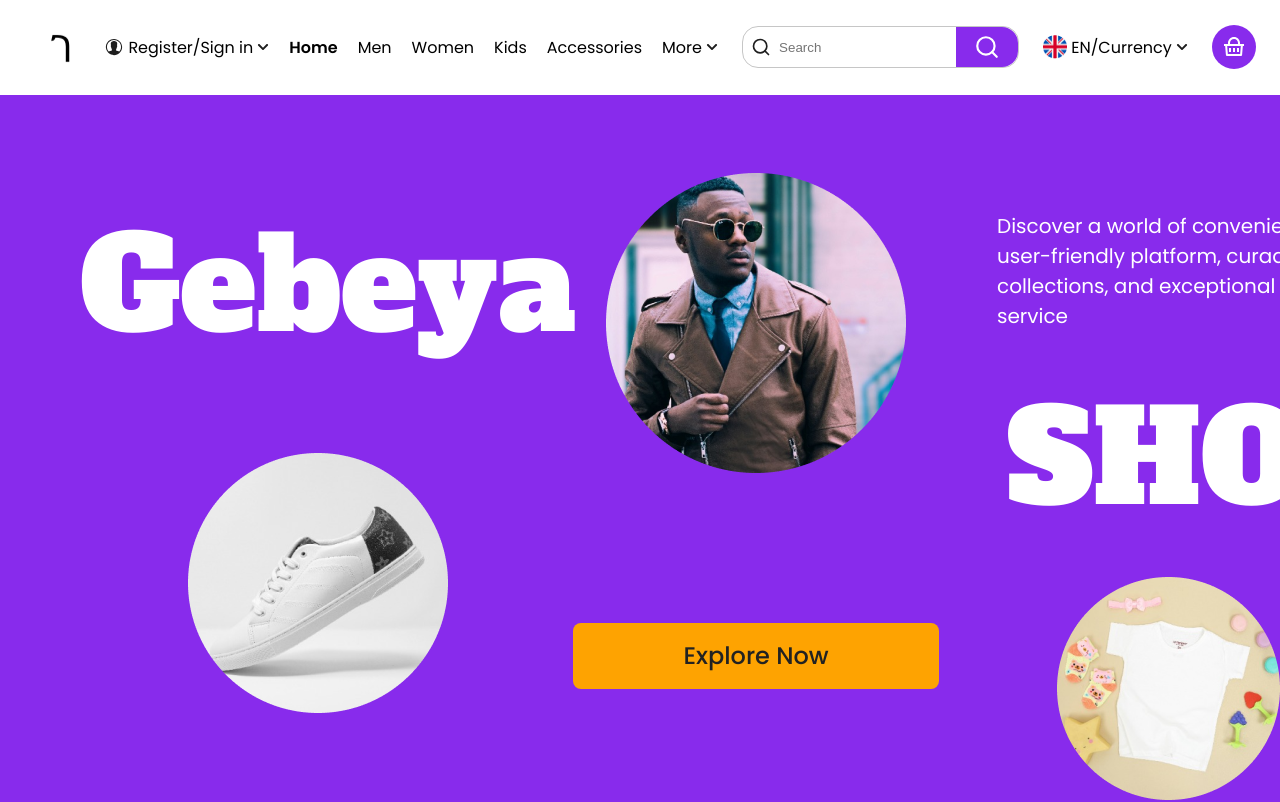
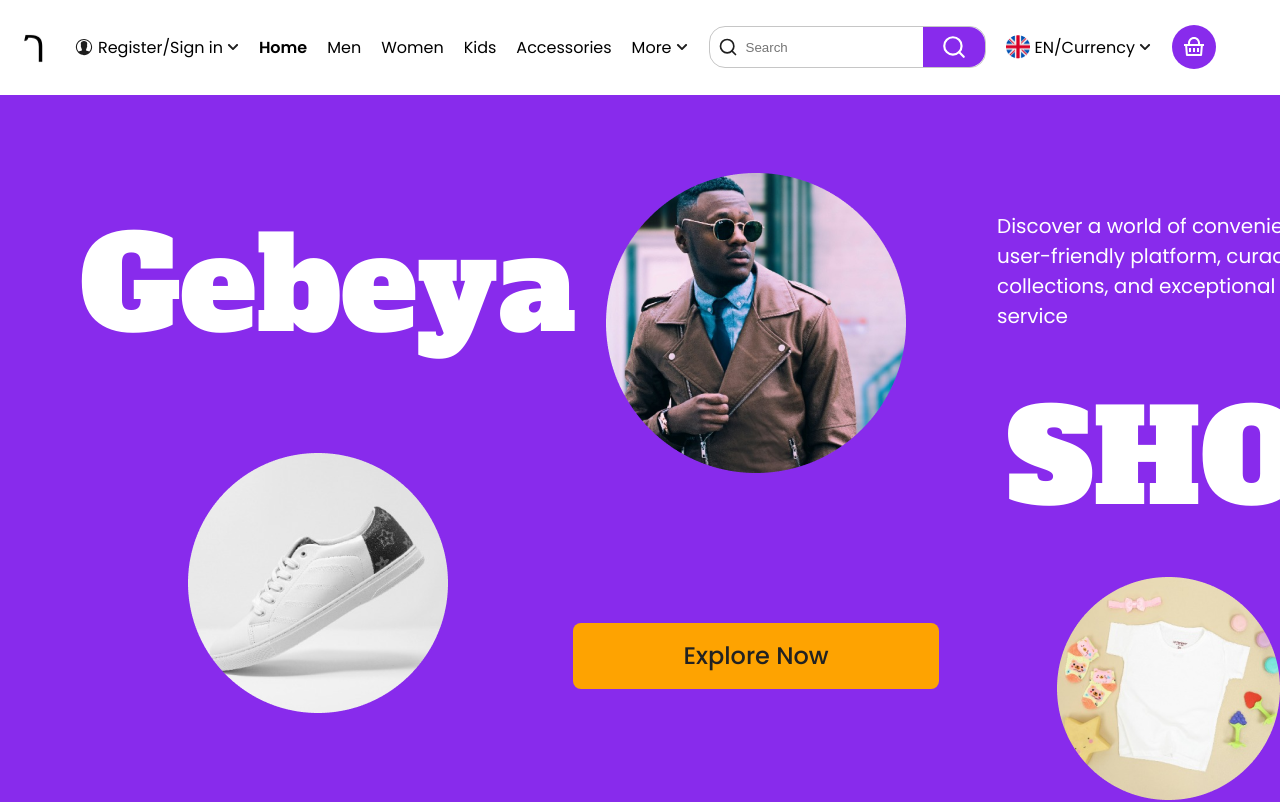
Before and after one commit to MintesinotN/Gebeya-Shop, a React (Vite) app: page / in a window 1280 px wide. Shown: the top 802 px of the page. Built offline with nearby package versions, Linux system fonts and the light colour scheme.

Commit message:
navbar adjustment

```diff
--- a/src/components/Navbar/Navbar.css
+++ b/src/components/Navbar/Navbar.css
@@ -1,6 +1,8 @@
 .container{
     position: relative;
-    margin: 24px;
+    margin-top: 24px;
+    margin-bottom: 24px;
+    margin-right: 64px;
     height: 46.5px;
     display: flex;
     justify-content: space-between;
```
